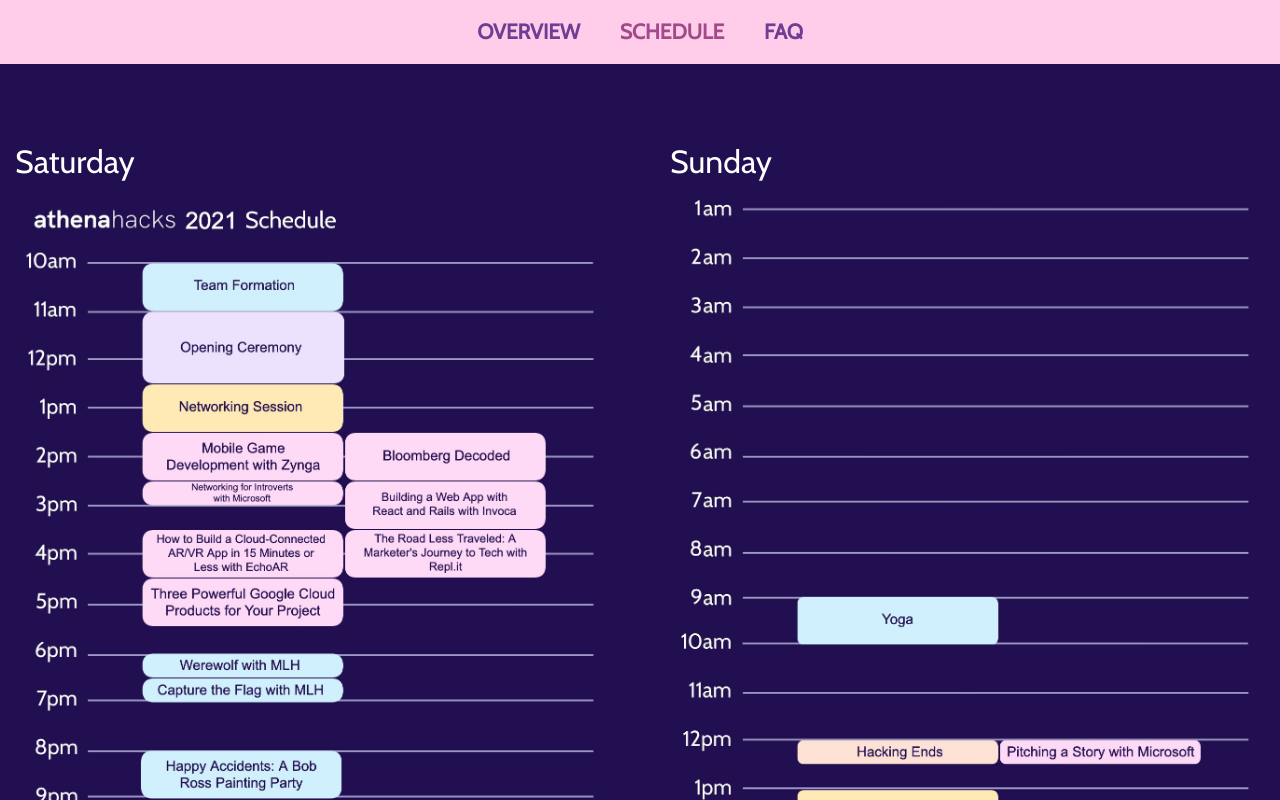
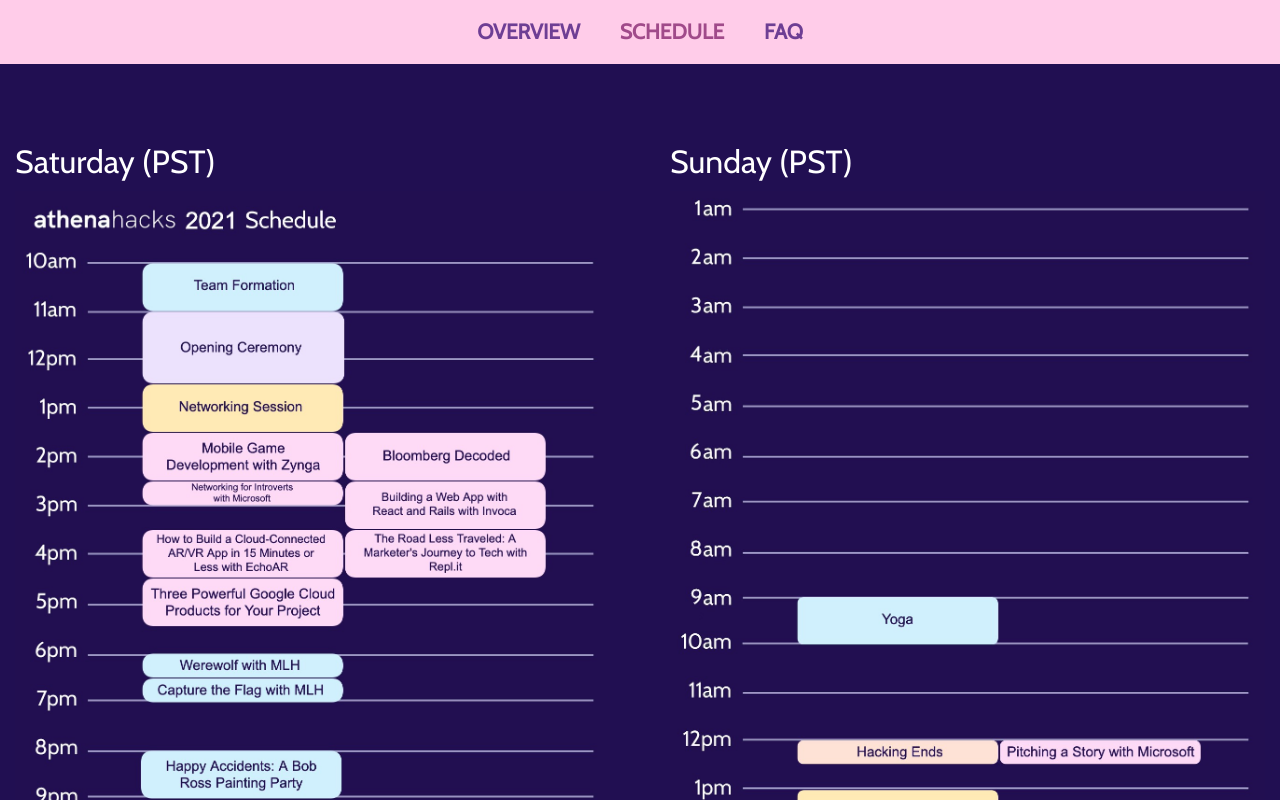
Before and after one commit to athenahacks/AthenaHacks2020, a React (Create React App) app: page /schedule in a window 1280 px wide. Shown: the top 800 px of the page. Built offline with nearby package versions, Linux system fonts and the light colour scheme.

Commit message:
added pst

```diff
--- a/src/Schedule/Schedule.js
+++ b/src/Schedule/Schedule.js
@@ -220,7 +220,7 @@
     <Container fluid="true" className='schedule'>
       <Row>
         <Col lg={6} md={6} sm={12} xs={12} id='saturday'>
-          <h1>Saturday</h1>
+          <h1>Saturday (PST)</h1>
           <div className="container">
             <img alt="schedule1" src={ScheduleImg} />
             <a href="#" onClick={() => showteamformation()}><div className="teamformation"></div></a>
@@ -307,7 +307,7 @@
           </div>
         </Col>
         <Col lg={6} md={6} sm={12} xs={12} id='sunday'>
-          <h1>Sunday</h1>
+          <h1>Sunday (PST)</h1>
           <div className="container">
             <img alt="schedule2" src={ScheduleImg2} />
             <a href="#" onClick={() => showyoga()}><div className="yoga"></div></a>
```
